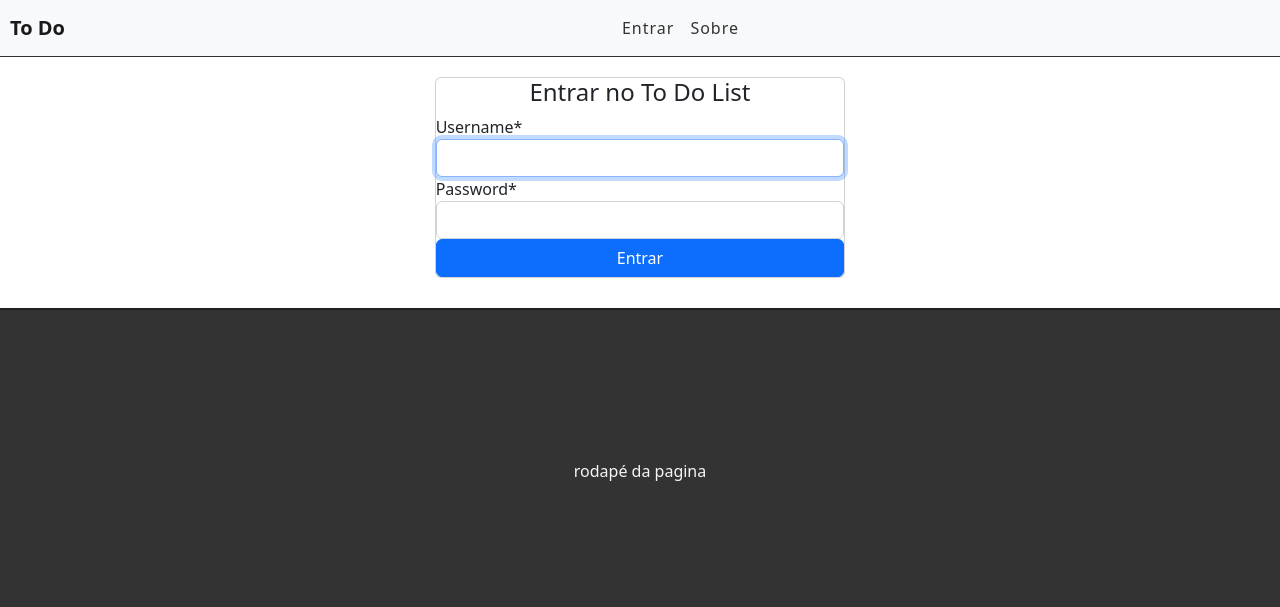
After one commit to philypevinicius/projeto_Django, a Django app: page /accounts/login/ in a window 1280 px wide. The commit adds this page. Shown: the top 607 px of the page. Run offline with Django 4.2, Linux system fonts and the light colour scheme; some libraries are stand-ins or nearby versions.

Commit message:
criaçaõ de login e logout

```diff
--- a/django/todo/tasks/static/css/styles.css
+++ b/django/todo/tasks/static/css/styles.css
@@ -142,3 +142,9 @@ ul.messages {
     margin-left: 5px;
     margin-right: 5px;
 }
+
+/* login */
+
+.auth-card {
+    margin-bottom: 30px;
+}
--- a/django/todo/tasks/templates/base.html
+++ b/django/todo/tasks/templates/base.html
@@ -20,15 +20,26 @@
 
               <div class="collapse navbar-collapse" id="navbarSupportedContent">
                 <ul class="navbar-nav me-auto mb-2 mb-lg-0">
+                  {% if user.is_authenticated %}
                   <li class="nav-item">
-                    <a class="nav-link active" aria-current="page" href="#">Tarefas</a>
+                    <a class="nav-link active" aria-current="page" href="/">Tarefas</a>
                   </li>
                   <li class="nav-item">
                     <a class="nav-link active" aria-current="page" href="#">Usuários</a>
                   </li>
+                  {% else %}
+                  <li class="nav-item">
+                    <a class="nav-link active" aria-current="page" href="/accounts/login/">Entrar</a>
+                  </li>
+                  {% endif %}
                   <li class="nav-item">
                     <a class="nav-link active" aria-current="page" href="#">Sobre</a>
                   </li>
+                  {% if user.is_authenticated %}
+                  <li class="nav-item">
+                    <a class="nav-link active" aria-current="page" href="/accounts/logout/">Sair</a>
+                  </li>
+                  {% endif %}
                 </ul>
               </div>
 
--- a/django/todo/tasks/views.py
+++ b/django/todo/tasks/views.py
@@ -1,4 +1,5 @@
 from django.shortcuts import render, get_object_or_404, redirect
+from django.contrib.auth.decorators import login_required
 from django.core.paginator import Paginator
 from django.http import HttpResponse
 from .forms import TaskForm
@@ -6,6 +7,7 @@ from django.contrib import messages
 
 from .models import Task
 
+@login_required
 def taskList(request):
 
     search = request.GET.get('search')
@@ -26,10 +28,12 @@ def taskList(request):
 
     return render(request, 'tasks/list.html', {'tasks':tasks})
 
+@login_required
 def taskView(request, id):
     task = get_object_or_404(Task, pk=id)
     return render(request, 'tasks/task.html', {'task': task})
 
+@login_required
 def newTask(request):
     if request.method == 'POST':
         form = TaskForm(request.POST)
@@ -47,6 +51,7 @@ def newTask(request):
         form = TaskForm()
         return render(request, 'tasks/addtask.html', {'form': form})
 
+@login_required
 def editTask(request, id):
     task = get_object_or_404(Task, pk=id)
     form = TaskForm(instance=task)
@@ -65,6 +70,7 @@ def editTask(request, id):
     else:
         return render(request, 'tasks/edittask.html', {'form': form, 'task': task})
 
+@login_required
 def deleteTask(request, id):
     task = get_object_or_404(Task, pk=id)
     task.delete()
--- /dev/null
+++ b/django/todo/templates/registration/login.html
@@ -0,0 +1,25 @@
+{% extends 'base.html' %}
+{% load crispy_forms_tags %}
+
+{% block title %}Entrar no To Do List{% endblock %}
+
+{% block content %}
+<div class="row">
+    <div class="col-md-4 offset-md-4">
+        <div class="card auth-card">
+            <div class="card-boody">
+                <h4 class="card-title text-center">Entrar no To Do List</h4>
+
+                <form method="post">
+                    {% csrf_token %}
+                    <input type="hidden" neme="next" value="{{ next }}"
+
+                    {{ form|crispy}}
+                    <button type="submit" class="btn btn-primary btn-block">Entrar</button>
+
+                </form>
+            </div>
+        </div>
+    </div>
+</div>
+{% endblock %}
--- a/django/todo/todo/urls.py
+++ b/django/todo/todo/urls.py
@@ -1,22 +1,8 @@
-"""todo URL Configuration
-
-The `urlpatterns` list routes URLs to views. For more information please see:
-    https://docs.djangoproject.com/en/4.1/topics/http/urls/
-Examples:
-Function views
-    1. Add an import:  from my_app import views
-    2. Add a URL to urlpatterns:  path('', views.home, name='home')
-Class-based views
-    1. Add an import:  from other_app.views import Home
-    2. Add a URL to urlpatterns:  path('', Home.as_view(), name='home')
-Including another URLconf
-    1. Import the include() function: from django.urls import include, path
-    2. Add a URL to urlpatterns:  path('blog/', include('blog.urls'))
-"""
 from django.contrib import admin
 from django.urls import path, include
 
 urlpatterns = [
     path('admin/', admin.site.urls),
     path('', include('tasks.urls')),
+    path('accounts/', include('django.contrib.auth.urls')),
 ]
```
Also changed, not shown: django/todo/todo/settings.py (+6 -1 lines), django/todo/db.sqlite3.
